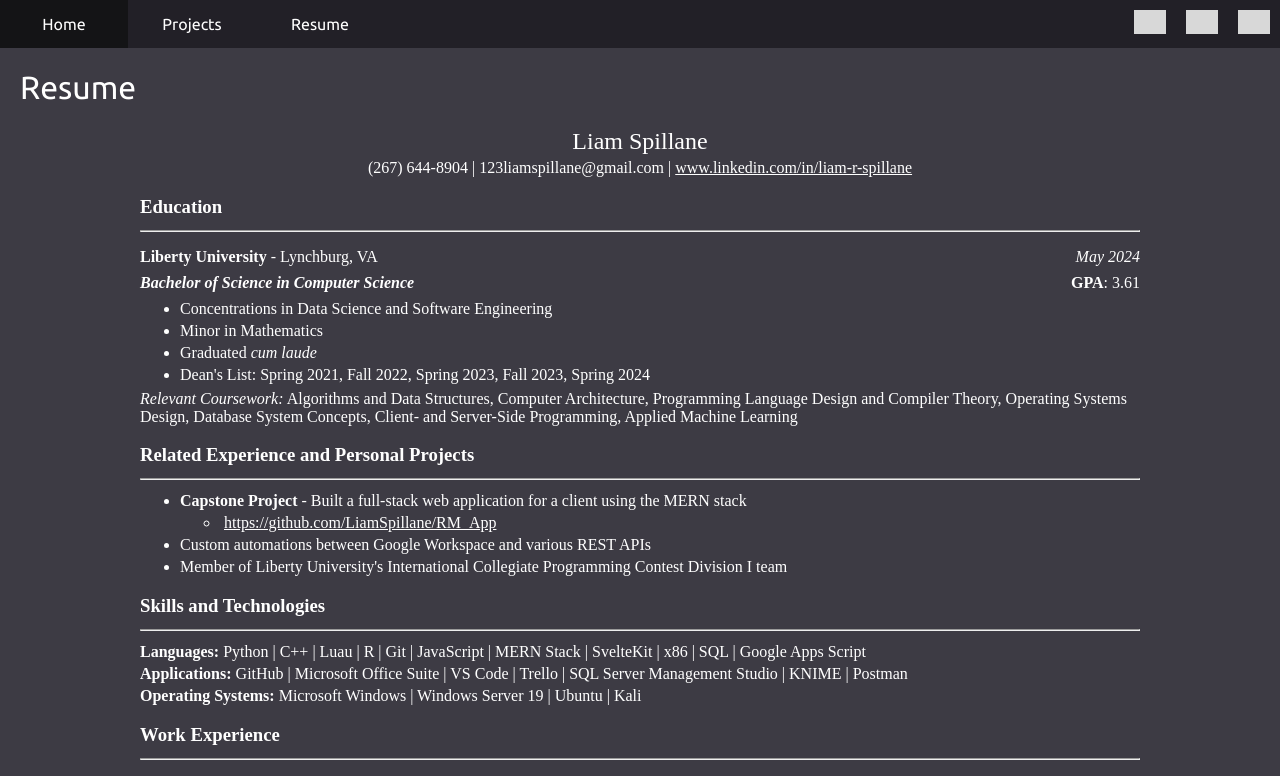
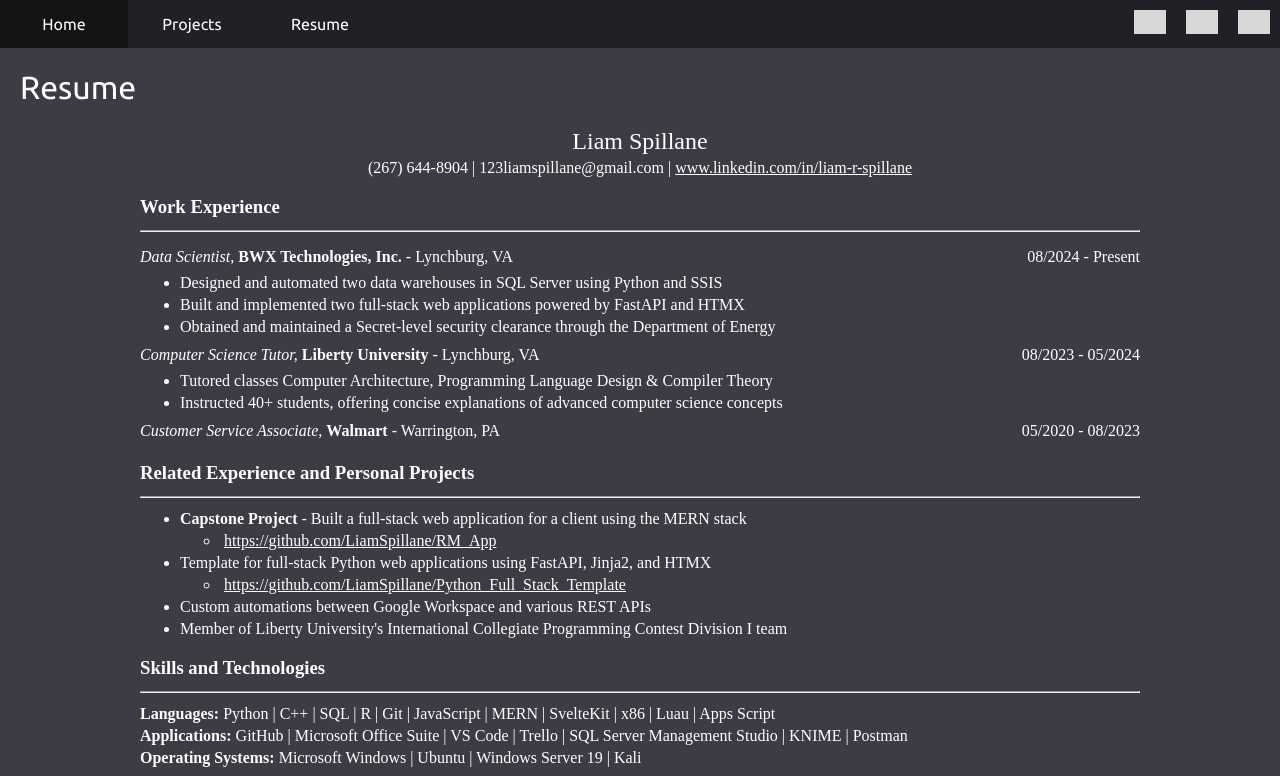
Before and after one commit to LiamSpillane/Personal_Website, a SvelteKit app: page /resume in a window 1280 px wide. Shown: the top 776 px of the page. Built offline with nearby package versions, Linux system fonts and the light colour scheme; grey boxes are pictures that could not be loaded.

Commit message:
update resume

```diff
--- a/src/routes/resume/+page.svelte
+++ b/src/routes/resume/+page.svelte
@@ -3,11 +3,110 @@
 <h1>Resume</h1>
 <div class="resume">
   <h2>Liam Spillane</h2>
-    <p class="center">(267) 644-8904 | 123liamspillane@gmail.com | <a href="https://www.linkedin.com/in/liam-r-spillane" target="_blank">www.linkedin.com/in/liam-r-spillane</a></p>
+  <p class="center">
+    (267) 644-8904 | 123liamspillane@gmail.com | <a
+      href="https://www.linkedin.com/in/liam-r-spillane"
+      target="_blank">www.linkedin.com/in/liam-r-spillane</a
+    >
+  </p>
+  <h3><strong>Work Experience</strong></h3>
+  <hr />
+  <div class="right">
+    <p>
+      <em>Data Scientist,</em> <strong>BWX Technologies, Inc.</strong> - Lynchburg,
+      VA
+    </p>
+    <p class="right">08/2024 - Present</p>
+  </div>
+  <ul>
+    <li>
+      Designed and automated two data warehouses in SQL Server using Python and
+      SSIS
+    </li>
+    <li>
+      Built and implemented two full-stack web applications powered by FastAPI
+      and HTMX
+    </li>
+    <li>
+      Obtained and maintained a Secret-level security clearance through the
+      Department of Energy
+    </li>
+  </ul>
+  <div class="right">
+    <p>
+      <em>Computer Science Tutor,</em> <strong>Liberty University</strong> - Lynchburg,
+      VA
+    </p>
+    <p class="right">08/2023 - 05/2024</p>
+  </div>
+  <ul>
+    <li>
+      Tutored classes Computer Architecture, Programming Language Design &
+      Compiler Theory
+    </li>
+    <li>
+      Instructed 40+ students, offering concise explanations of advanced
+      computer science concepts
+    </li>
+  </ul>
+  <div class="right">
+    <p>
+      <em>Customer Service Associate,</em> <strong>Walmart</strong> - Warrington,
+      PA
+    </p>
+    <p class="right">05/2020 - 08/2023</p>
+  </div>
+  <h3><strong>Related Experience and Personal Projects</strong></h3>
+  <hr />
+  <ul>
+    <li>
+      <strong>Capstone Project</strong> - Built a full-stack web application for
+      a client using the MERN stack
+    </li>
+    <ul>
+      <li>
+        <a href="https://github.com/LiamSpillane/RM_App" target="_blank"
+          >https://github.com/LiamSpillane/RM_App</a
+        >
+      </li>
+    </ul>
+    <li>
+      Template for full-stack Python web applications using FastAPI, Jinja2, and
+      HTMX
+    </li>
+    <ul>
+      <li>
+        <a
+          href="https://github.com/LiamSpillane/Python_Full_Stack_Template.git"
+          target="_blank"
+          >https://github.com/LiamSpillane/Python_Full_Stack_Template</a
+        >
+      </li>
+    </ul>
+    <li>Custom automations between Google Workspace and various REST APIs</li>
+    <li>
+      Member of Liberty University's International Collegiate Programming
+      Contest Division I team
+    </li>
+  </ul>
+  <h3><strong>Skills and Technologies</strong></h3>
+  <hr />
+  <p>
+    <strong>Languages:</strong> Python | C++ | SQL | R | Git | JavaScript | MERN
+    | SvelteKit | x86 | Luau | Apps Script
+  </p>
+  <p>
+    <strong>Applications:</strong> GitHub | Microsoft Office Suite | VS Code | Trello
+    | SQL Server Management Studio | KNIME | Postman
+  </p>
+  <p>
+    <strong>Operating Systems:</strong> Microsoft Windows | Ubuntu | Windows Server
+    19 | Kali
+  </p>
   <h3><strong>Education</strong></h3>
-    <hr>
+  <hr />
   <div class="right">
-        <p><strong>Liberty University</strong> - Lynchburg, VA </p>
+    <p><strong>Liberty University</strong> - Lynchburg, VA</p>
     <p class="right"><em>May 2024</em></p>
   </div>
   <div class="right">
@@ -18,49 +117,32 @@
     <li>Concentrations in Data Science and Software Engineering</li>
     <li>Minor in Mathematics</li>
     <li>Graduated <em>cum laude</em></li>
-        <li>Dean's List: Spring 2021, Fall 2022, Spring 2023, Fall 2023, Spring 2024</li>
+    <li>
+      Dean's List: Spring 2021, Fall 2022, Spring 2023, Fall 2023, Spring 2024
+    </li>
   </ul>
-    <p><em>Relevant Coursework:</em> Algorithms and Data Structures, Computer Architecture, Programming Language Design and Compiler Theory, Operating Systems Design, Database System Concepts, Client- and Server-Side Programming, Applied Machine Learning</p>
-    <h3><strong>Related Experience and Personal Projects</strong></h3>
-    <hr>
-    <ul>
-        <li><strong>Capstone Project</strong> - Built a full-stack web application for a client using the MERN stack</li>
-        <ul>
-            <li><a href="https://github.com/LiamSpillane/RM_App" target="_blank">https://github.com/LiamSpillane/RM_App</a></li>
-        </ul>
-        <li>Custom automations between Google Workspace and various REST APIs</li>
-        <li>Member of Liberty University's International Collegiate Programming Contest Division I team</li>
-    </ul>
-    <h3><strong>Skills and Technologies</strong></h3>
-    <hr>
-    <p><strong>Languages:</strong> Python | C++ | Luau | R | Git | JavaScript | MERN Stack | SvelteKit | x86 | SQL | Google Apps Script </p>
-    <p><strong>Applications:</strong> GitHub | Microsoft Office Suite | VS Code | Trello | SQL Server Management Studio | KNIME | Postman</p>
-    <p><strong>Operating Systems:</strong> Microsoft Windows | Windows Server 19 | Ubuntu | Kali</p>
-    <h3><strong>Work Experience</strong></h3>
-    <hr>
-    <div class="right">
-        <p><em>Data Scientist,</em> <strong>BWX Technologies, Inc.</strong> - Lynchburg, VA</p>
-        <p class="right">06/2024 - Present</p>
-    </div>
-    <div class="right">
-        <p><em>Computer Science Tutor,</em> <strong>Liberty University</strong> - Lynchburg, VA</p>
-        <p class="right">08/2023 - 05/2024</p>
-    </div>
-    <ul>
-        <li>Tutored classes Computer Architecture, Programming Language Design & Compiler Theory</li>
-        <li>Instructed 40+ students, offering concise explanations of advanced computer science concepts</li>
-    </ul>
-    <div class="right">
-        <p><em>Customer Service Associate,</em> <strong>Walmart</strong> - Warrington, PA</p>
-        <p class="right">05/2020 - 08/2023</p>
-    </div>
+  <p>
+    <em>Relevant Coursework:</em> Algorithms and Data Structures, Computer Architecture,
+    Programming Language Design and Compiler Theory, Operating Systems Design, Database
+    System Concepts, Client- and Server-Side Programming, Applied Machine Learning
+  </p>
   <h3><strong>Extracurriculars</strong></h3>
-    <hr>
+  <hr />
   <ul>
     <li>Competitive Programming Club, Artificial Intelligence Club</li>
-        <li>Liberty University Men's Ultimate Frisbee Team</li>
-        <li>Played trumpet for 10+ years, participated in marching band through high school and college, competed in 2022 DCI season with The Cadets Drum and Bugle Corps</li>
-        <li>Led a major division of a 900k+ member community, developing leadership, managerial, and administrative skills</li>
+    <li>
+      Liberty University Men's Ultimate Frisbee Team, Lynchburg Legion Ultimate
+      Frisbee Team
+    </li>
+    <li>
+      Played trumpet for 10+ years, participated in marching band through high
+      school and college, competed in 2022 DCI season with The Cadets Drum and
+      Bugle Corps
+    </li>
+    <li>
+      Led a major division of a 900k+ member community, developing leadership,
+      managerial, and administrative skills
+    </li>
   </ul>
 </div>
 
@@ -70,16 +152,23 @@
     margin: auto;
   }
 
-    h2,h3,p,a,li {
-        font-family: 'Times New Roman', Times, serif;
+  h2,
+  h3,
+  p,
+  a,
+  li {
+    font-family: "Times New Roman", Times, serif;
     color: white;
   }
 
-    h2,h3,ul ul {
+  h2,
+  h3,
+  ul ul {
     margin-block-end: 0px;
   }
 
-    p,li {
+  p,
+  li {
     margin-block: 4px;
   }
 
@@ -96,7 +185,8 @@
     margin-left: 4px;
   }
 
-    h2,.center {
+  h2,
+  .center {
     display: flex;
     justify-content: center;
   }
```
Lines whose indentation alone changed are shown as unchanged.
